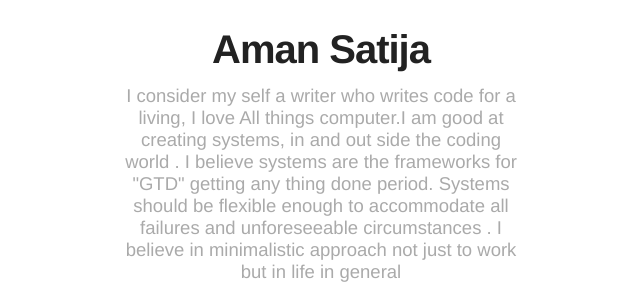
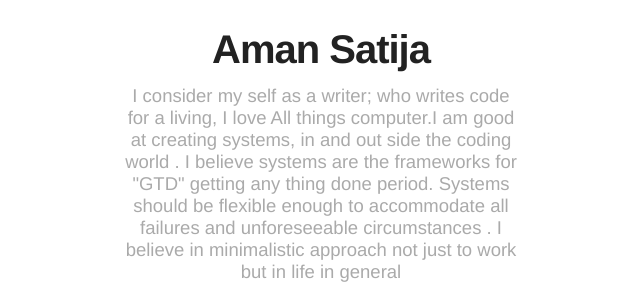
Before and after one commit to amansatija/amansatija, a Jekyll site: the page built from index.html, in a window 1280 px wide. Shown: the part 272-556 px from the top of the page, without its empty margins (319-959 px from the left). Built offline with Jekyll 4.4.1, drawn with Linux system fonts in a browser that asks for light colours.

Commit message:
updated the bio

```diff
--- a/_config.yml
+++ b/_config.yml
@@ -1,6 +1,6 @@
 # main text of home
 name: Aman Satija
-bio: I consider my self a writer who writes code for a living, I love All things computer.I am good at creating systems, in and out side the coding world . I believe systems are the frameworks for "GTD" getting any thing done period. Systems should be flexible enough to accommodate all failures and unforeseeable circumstances . I believe in minimalistic approach not just to work but in life in general
+bio: I consider my self as a writer; who writes code for a living, I love All things computer.I am good at creating systems, in and out side the coding world . I believe systems are the frameworks for "GTD" getting any thing done period. Systems should be flexible enough to accommodate all failures and unforeseeable circumstances . I believe in minimalistic approach not just to work but in life in general
 
 # twitter summary info
 description: A blog about technology and stuff related
```
